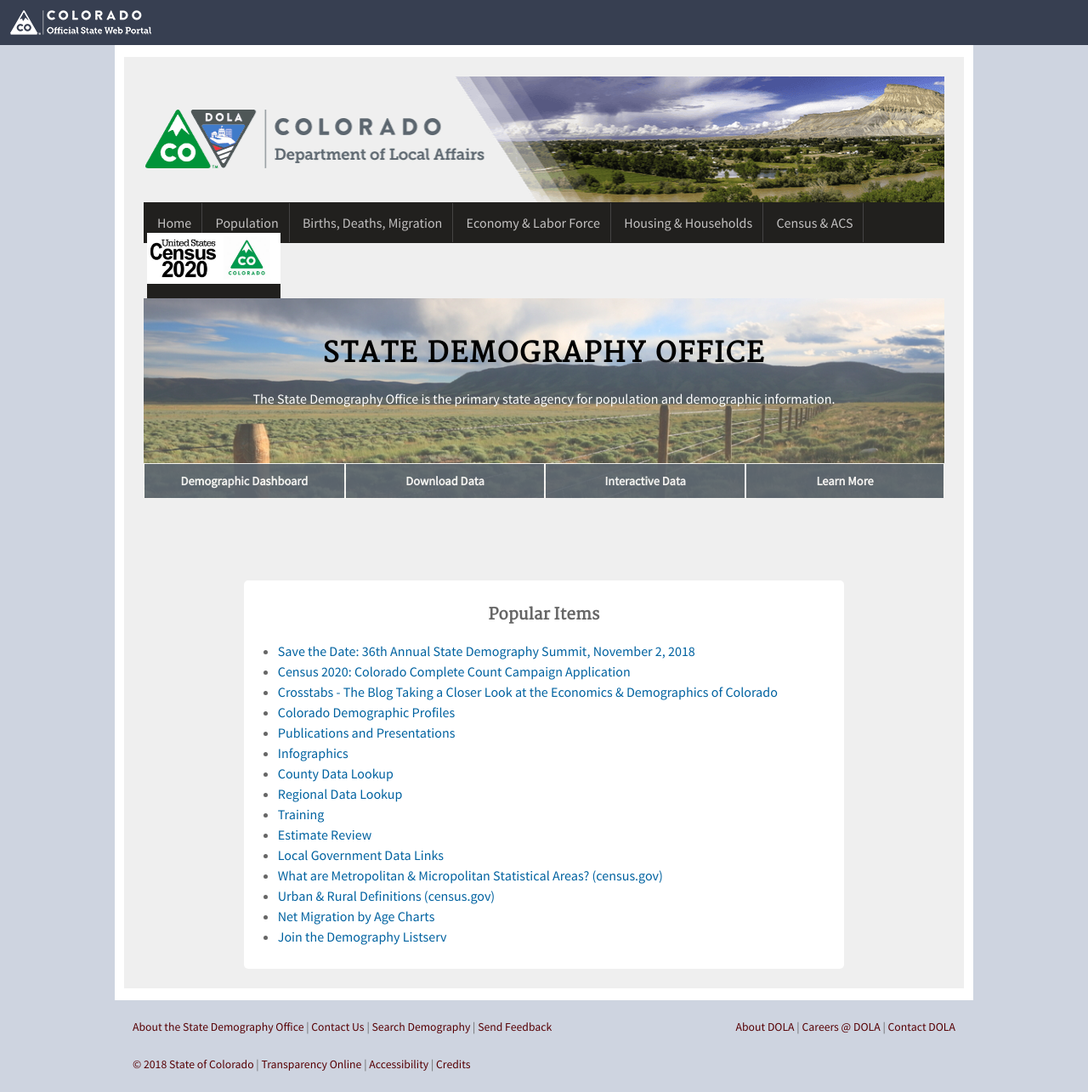
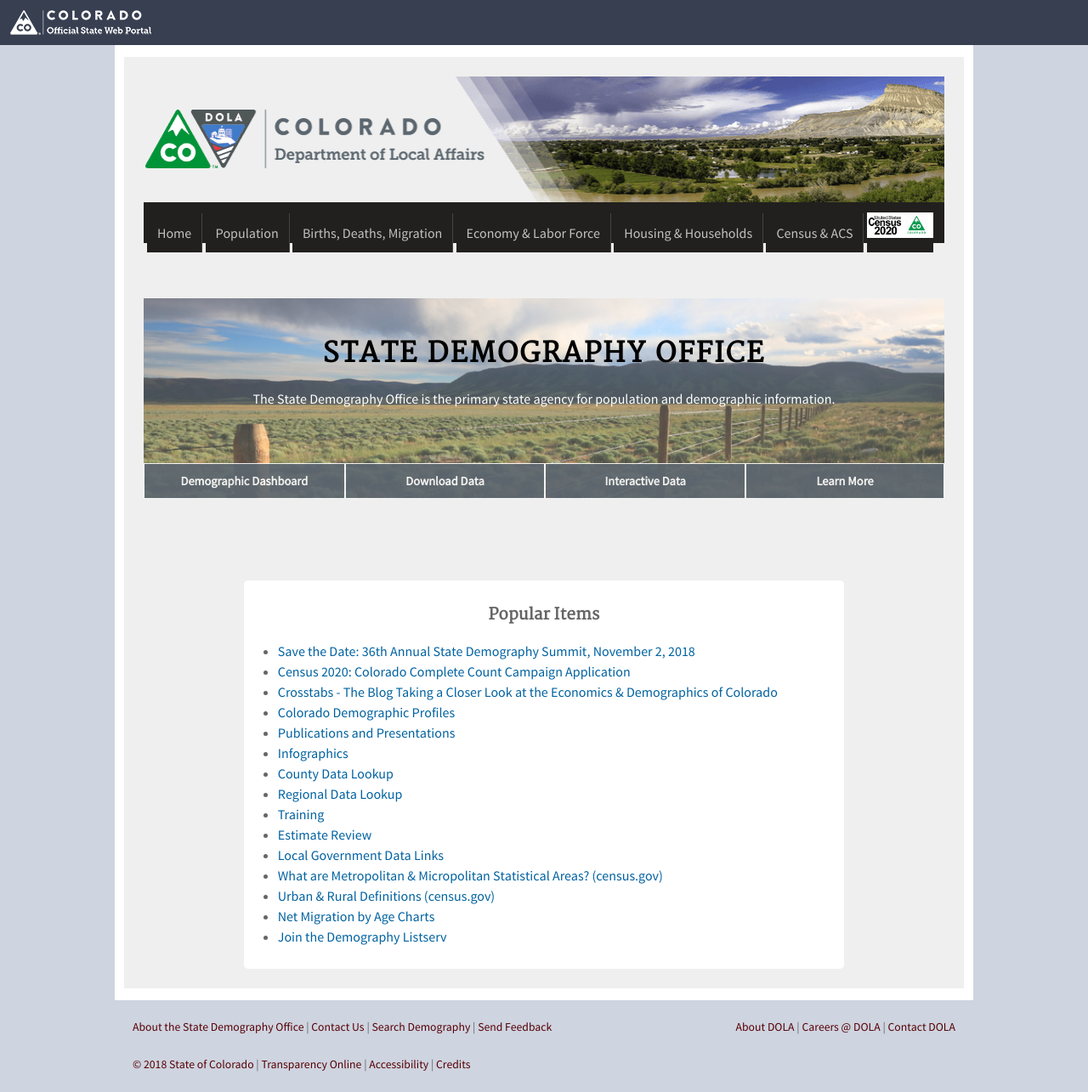
Before and after one commit to TBleess/Website_New, a Jekyll site: the page built from pages/0_Homepage_and_Footer_Links/index.md, in a window 1280 px wide. Shown: the whole page at 85% size. Built offline with Jekyll 4.4.1, drawn with Linux system fonts in a browser that asks for light colours.

Commit message:
Update _header.html

```diff
--- a/_includes/_header.html
+++ b/_includes/_header.html
@@ -28,7 +28,7 @@
                             <li class="padding-normal">
                                 <a href="/census-acs/">Census &amp; ACS</a></li>
                             <li class="padding_normal">
-                              <a href="/census-acs/2020-census-information/#census-information-2020"><img src="/images/CO2020.jpg" height=60px></a>
+                              <a href="/census-acs/2020-census-information/#census-information-2020"><img src="/images/CO2020.jpg" height=30px></a>
                             </li>
                         </ul>
                     </nav>
```
